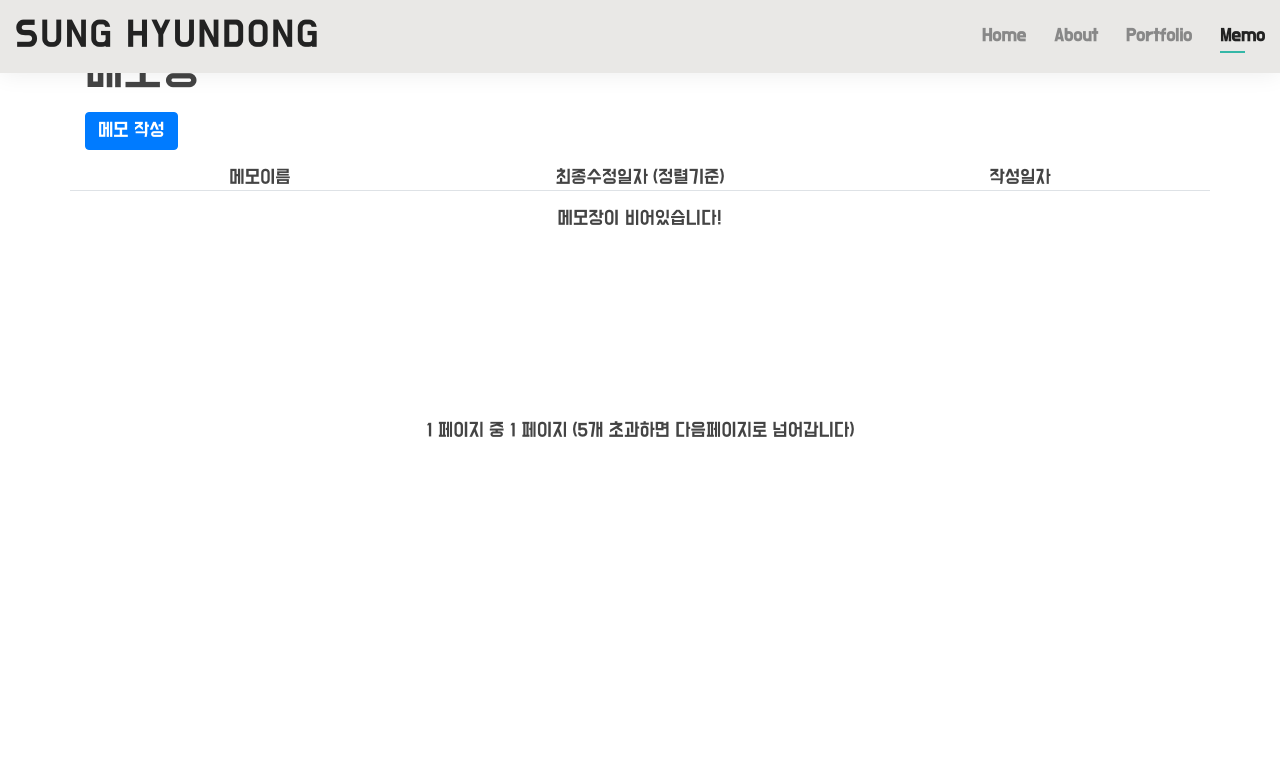
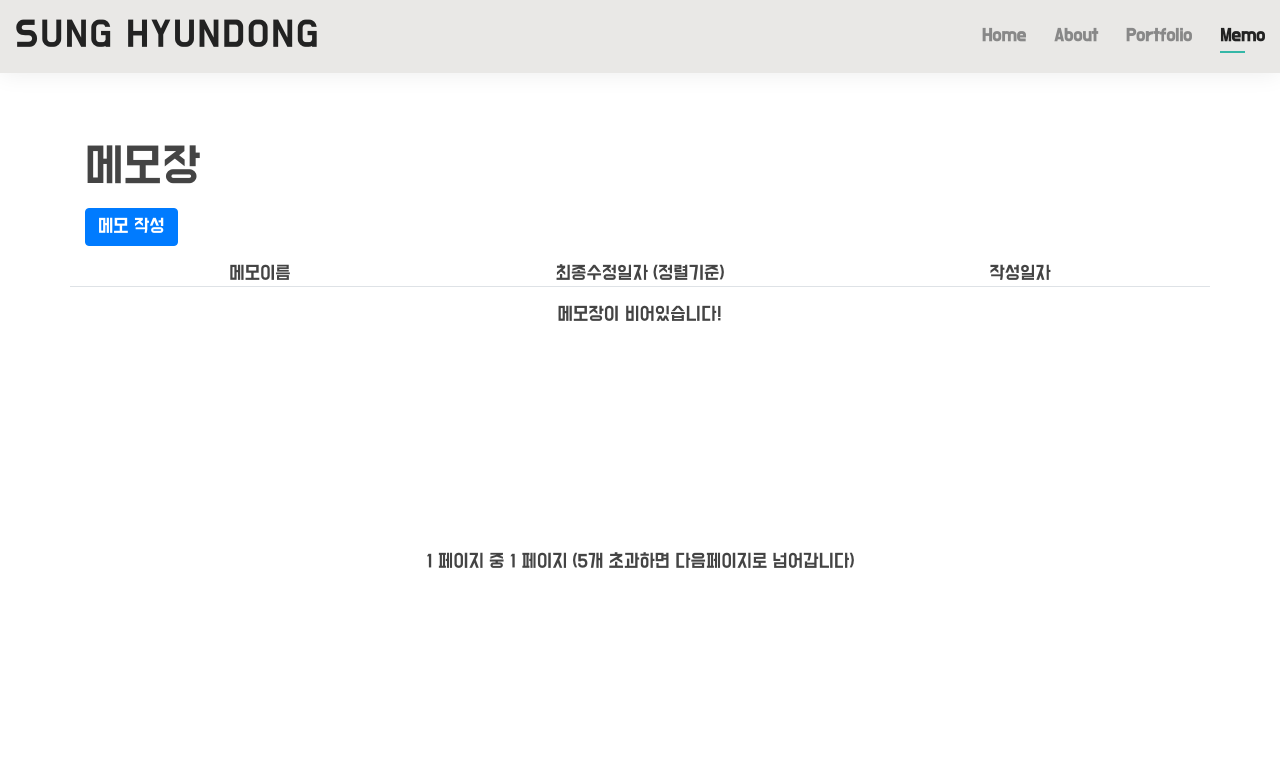
Before and after one commit to hdsung98/resume, a Django app: page /memo/ in a window 1280 px wide. Shown: the top 774 px of the page. Run offline with Django 3.2, Linux system fonts and the light colour scheme; data that the repository does not hold is empty; some libraries are stand-ins or nearby versions.

Commit message:
memo nav bar minor placment change

```diff
--- a/main/templates/main/memo.html
+++ b/main/templates/main/memo.html
@@ -33,7 +33,7 @@
   </header><!-- End Header -->
 
   <!-- Memo Page Content -->
-  <div class="container">
+  <div class="container mt-5 pt-5">
     <h1 class="mt-5 mb-3">메모장</h1>
     <button class="btn btn-primary mb-3"><a href="new_post/" class="text-white">메모 작성</a></button>
     <div class="row border-bottom mb-3">
@@ -48,13 +48,13 @@
         <div class="col-4 text-center">{{ post.created_at|date:"Y년 m월 d일 H:i" }}</div>
       </div>
     {% empty %}
-      <div class="row">
+      <div class="row mb-5">
         <div class="col text-center">메모장이 비어있습니다!</div>
       </div>
     {% endfor %}
 
     <div class="d-flex justify-content-center align-items-center" style="height: 50vh;">
-      <div class="pagination text-center">
+      <div class="pagination text-center" style="height: 50px;">
         <span class="step-links">
           <span class="current">
             {{ page_obj.paginator.num_pages }} 페이지 중 {{ page_obj.number }} 페이지 (5개 초과하면 다음페이지로 넘어갑니다)
```
